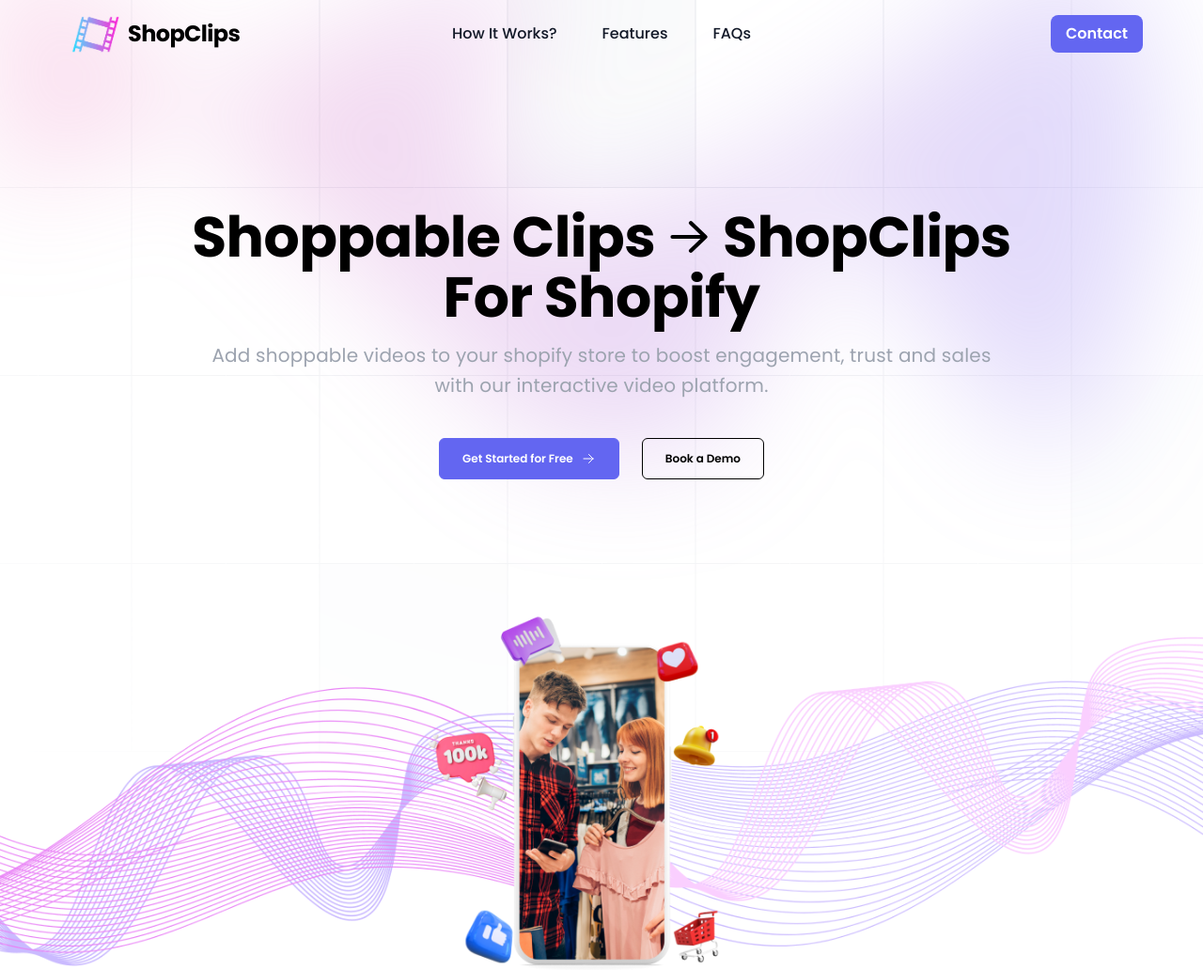
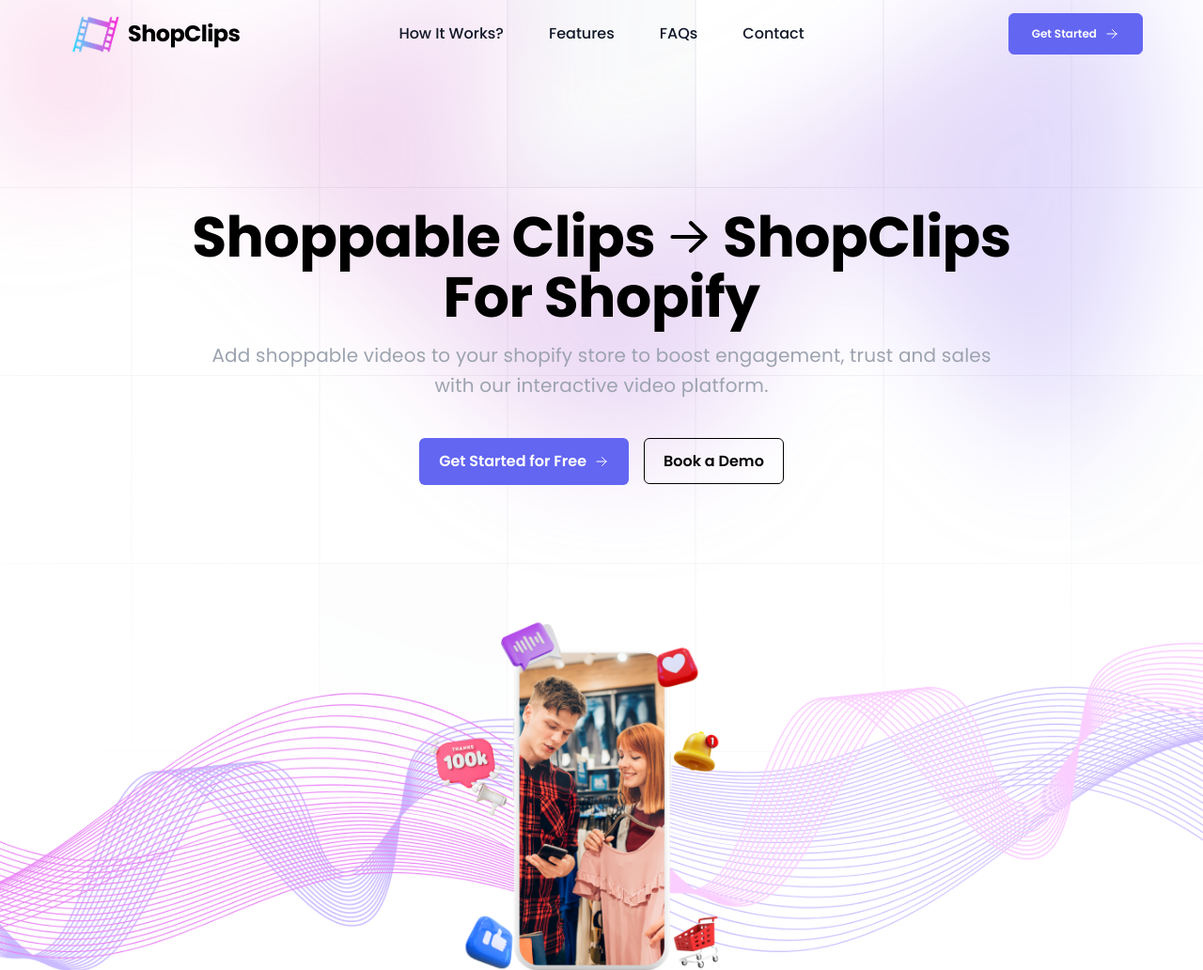
Before and after one commit to mukulchugh/shopclips_landing, a Gatsby site: page / in a window 1280 px wide. Shown: the top 1032 px of the page at 94% size. Built offline with nearby package versions, Linux system fonts and the light colour scheme; Gatsby itself is replaced by a stand-in of ours.

Commit message:
Refactor Button component to support onPress and url props, update Header and Hero components

```diff
--- a/src/components/Button.jsx
+++ b/src/components/Button.jsx
@@ -3,7 +3,7 @@
 import { Link } from "gatsby";
 
 const Button = ({ label, link, size, className, icon = true, url = false, onPress}) => {
-  return onPress ? <button className={`cursor-pointer whitespace-nowrap flex items-center justify-center rounded-md bg-indigo-500 text-black font-semibold  ${
+  return onPress ? <button className={`cursor-pointer  whitespace-nowrap flex items-center justify-center rounded-md bg-indigo-500 text-black font-semibold  ${
     size === "lg" ? "px-4 py-3 text-body-md" : "px-3 py-2 text-[12px]"} ${className} `} onClick={() => onPress()}>{label}</button> : url ? (
     <a
 
--- a/src/components/Header.jsx
+++ b/src/components/Header.jsx
@@ -2,6 +2,7 @@
 import { Link } from "gatsby";
 import MobileMenu from "./MobileMenu";
 import shopclips_logo from "../images/shopclips_logo_tr.png";
+import Button from "./Button";
 // import MobileMenu from "./mobileMenu";
 
 
@@ -26,10 +27,10 @@
     name: "FAQs",
     link: "faqs",
   },
-  // {
-  //   name: "Contact",
-  //   link: "contact",
-  // },
+  {
+    name: "Contact",
+    link: "contact",
+  },
   // {
   //   name: "Blog",
   //   link: "blog",
@@ -74,7 +75,7 @@
            {data.map((item, index) => (
              <Link
                key={index}
-               to={typeof window !== "undefined" && window?.location?.pathname.includes("contact") ? `/#${item.link}` : `#${item.link}`}
+               to={ item.name !== "Contact" ? (typeof window !== "undefined" && window?.location?.pathname.includes("contact"))  ? `/#${item.link}` : `#${item.link}` : `/${item.link}` }
                className='text-base font-medium text-gray-900 leading-6 hover:text-gray-700'
              >
                {item.name}
@@ -83,7 +84,7 @@
              </div>
              <div className="hidden lg:flex lg:flex-1 lg:justify-end lg:items-center text-[16px] font-semibold gap-4">
                {/* <Link to="/" className="py-2 px-4 rounded-lg text-black">Login</Link> */}
-               <Link to="/contact" className="bg-indigo-500 py-2 px-4 rounded-lg text-white">Contact</Link>
+               <Button label="Get Started" url={true} link="https://apps.shopify.com/shopclips-shoppable-clips" className="bg-indigo-500 hover:bg-indigo-600 border-indigo-500 border py-3 px-6 rounded-lg text-white"/>
                </div>
 
   </nav>
--- a/src/components/Hero.jsx
+++ b/src/components/Hero.jsx
@@ -122,12 +122,13 @@
             </form>
           </div>
               </div> */}
-  <div className="mt-10 flex items-center justify-center gap-x-6">
-<Button label="Get Started for Free" url={true} link="https://apps.shopify.com/shopclips-shoppable-clips" className="bg-indigo-500 border-indigo-500 border py-3 px-6 rounded-lg text-white"/>
+  <div className="mt-10 flex items-center justify-center gap-x-4">
+<Button label="Get Started for Free" url={true} link="https://apps.shopify.com/shopclips-shoppable-clips" className="inline-flex items-center justify-center px-5 py-3 border border-transparent text-base font-medium rounded-md text-white bg-indigo-500 hover:bg-indigo-600"/>
 <Button icon={false} onPress={()=> {
   setOpen(true);
-  console.log(open)
-}} label="Book a Demo" className="bg-transparent py-2 h-[44px] px-6 rounded-lg text-black border border-black"/>
+}} label="Book a Demo" className="inline-flex items-center justify-center px-5 py-[11.5px] text-base font-medium rounded-md border border-black bg-transparent text-black  hover:bg-black hover:text-white"/>
+
+
 
 </div>
             </div>
```
